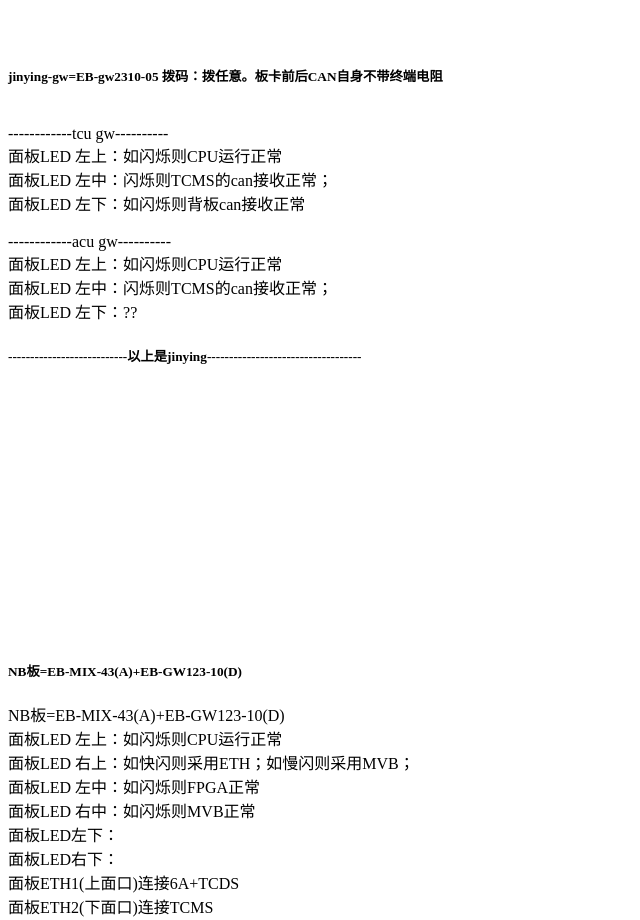
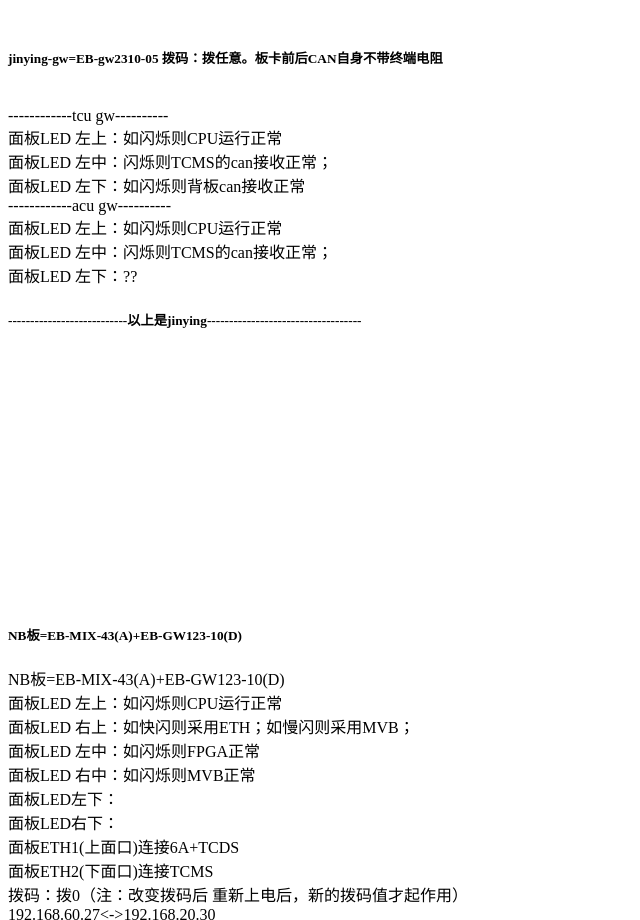
Before and after one commit to useWHATNAMElch29/useWHATNAMElch29.github.io, a plain HTML site: page index.html in a window 1280 px wide. Shown: the top 920 px of the page, without its empty margins (0-640 px from the left). Drawn offline with Linux system fonts and the light colour scheme.

Commit message:
Update index.html

```diff
--- a/index.html
+++ b/index.html
@@ -1,12 +1,10 @@
 <body>
 
-  <br>
   <br><h5>jinying-gw=EB-gw2310-05  拨码：拨任意。板卡前后CAN自身不带终端电阻</h5>
-  <br/>
-------------tcu gw----------<br/>
+<br/>------------tcu gw----------<br/>
 面板LED 左上：如闪烁则CPU运行正常<br/>
 面板LED 左中：闪烁则TCMS的can接收正常；<br/>
-面板LED 左下：如闪烁则背板can接收正常<br/><br/>
+面板LED 左下：如闪烁则背板can接收正常<br/>
 ------------acu gw----------<br/>
 面板LED 左上：如闪烁则CPU运行正常<br/>
 面板LED 左中：闪烁则TCMS的can接收正常；<br/>
```
